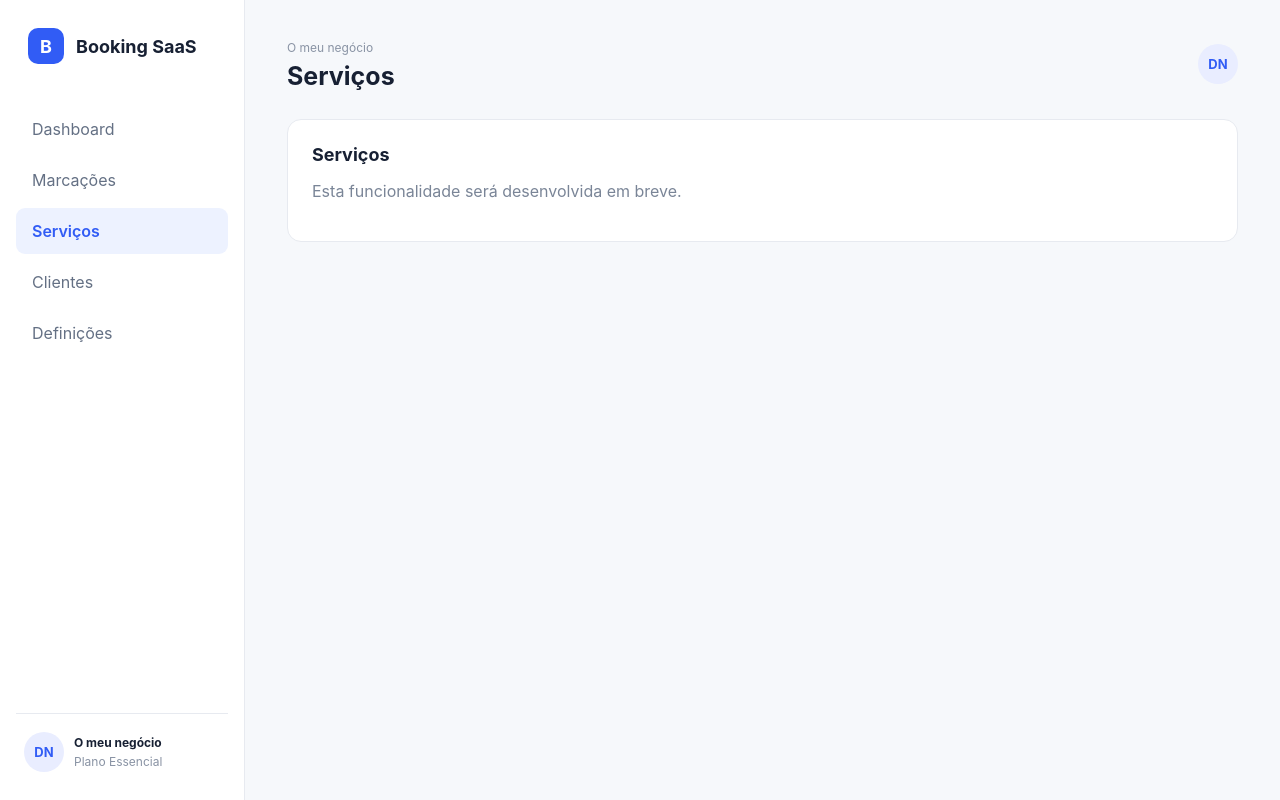
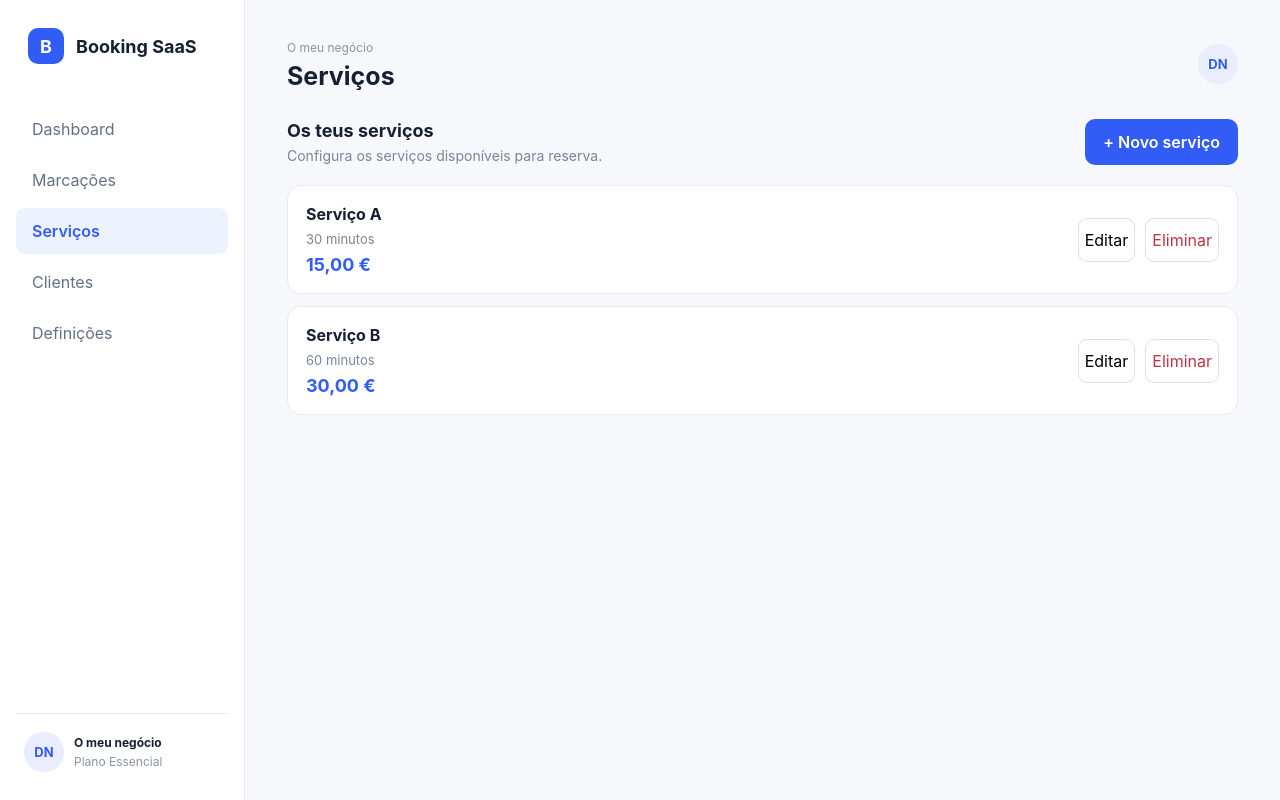
Before and after one commit to DCoelhoo/booking-saas, a React (Vite) app: page / in a window 1280 px wide. Both pictures are taken after a click on the button "Serviços". Built offline with nearby package versions, Linux system fonts and the light colour scheme.

Commit message:
feat: add service management interface

```diff
--- a/src/App.tsx
+++ b/src/App.tsx
@@ -1,6 +1,7 @@
 
 import { useState } from 'react'
 import './App.css'
+import ServicesPage from './features/services/ServicesPage'
 
 type Page =
   | 'Dashboard'
@@ -115,6 +116,8 @@ function App() {
               </div>
             </section>
           </div>
+        ) : activePage === 'Serviços' ? (
+          <ServicesPage />
         ) : (
           <section className="panel">
             <h2>{activePage}</h2>
--- /dev/null
+++ b/src/features/services/ServicesPage.css
@@ -0,0 +1,145 @@
+
+.services-page {
+  display: flex;
+  flex-direction: column;
+  gap: 20px;
+}
+
+.services-heading {
+  display: flex;
+  flex-direction: column;
+  gap: 16px;
+}
+
+.services-heading p {
+  font-size: 14px;
+  margin: 6px 0 0;
+}
+
+.primary-button,
+.secondary-button {
+  min-height: 46px;
+  border-radius: 10px;
+  padding: 12px 18px;
+  font-weight: 600;
+  cursor: pointer;
+}
+
+.primary-button {
+  background: #315cf5;
+  color: white;
+  border: none;
+}
+
+.secondary-button {
+  background: white;
+  border: 1px solid #dce2ec;
+  color: #172033;
+}
+
+.service-form,
+.service-card {
+  background: white;
+  border: 1px solid #e7eaf0;
+  border-radius: 14px;
+  padding: 18px;
+}
+
+.service-form {
+  display: flex;
+  flex-direction: column;
+  gap: 12px;
+}
+
+.service-form label {
+  font-size: 13px;
+  font-weight: 600;
+}
+
+.service-form input {
+  width: 100%;
+  min-height: 46px;
+  padding: 12px;
+  border: 1px solid #dce2ec;
+  border-radius: 9px;
+  font: inherit;
+  font-size: 16px;
+}
+
+.form-actions {
+  display: flex;
+  gap: 10px;
+  margin-top: 12px;
+}
+
+.form-actions button {
+  flex: 1;
+}
+
+.service-list {
+  display: flex;
+  flex-direction: column;
+  gap: 12px;
+}
+
+.service-card {
+  display: flex;
+  flex-direction: column;
+  gap: 16px;
+}
+
+.service-info {
+  display: flex;
+  flex-direction: column;
+  gap: 7px;
+}
+
+.service-info span {
+  color: #7a8597;
+  font-size: 13px;
+}
+
+.service-price {
+  color: #315cf5;
+  font-size: 18px;
+}
+
+.service-actions {
+  display: flex;
+  gap: 10px;
+}
+
+.service-actions button {
+  flex: 1;
+  min-height: 44px;
+  border: 1px solid #dce2ec;
+  background: white;
+  border-radius: 9px;
+  cursor: pointer;
+}
+
+.service-actions .delete-button {
+  color: #bf3344;
+}
+
+@media (min-width: 768px) {
+  .services-heading {
+    flex-direction: row;
+    justify-content: space-between;
+    align-items: center;
+  }
+
+  .service-card {
+    flex-direction: row;
+    justify-content: space-between;
+    align-items: center;
+  }
+
+  .service-actions button {
+    flex: initial;
+  }
+
+  .service-form {
+    max-width: 560px;
+  }
+}
--- /dev/null
+++ b/src/features/services/ServicesPage.tsx
@@ -0,0 +1,203 @@
+
+import { useState, type FormEvent } from 'react'
+import './ServicesPage.css'
+
+type Service = {
+  id: string
+  name: string
+  duration: number
+  price: number
+}
+
+const initialServices: Service[] = [
+  {
+    id: '1',
+    name: 'Serviço A',
+    duration: 30,
+    price: 15,
+  },
+  {
+    id: '2',
+    name: 'Serviço B',
+    duration: 60,
+    price: 30,
+  },
+]
+
+export default function ServicesPage() {
+  const [services, setServices] = useState<Service[]>(initialServices)
+  const [editingId, setEditingId] = useState<string | null>(null)
+  const [showForm, setShowForm] = useState(false)
+
+  const [name, setName] = useState('')
+  const [duration, setDuration] = useState('30')
+  const [price, setPrice] = useState('')
+
+  function resetForm() {
+    setName('')
+    setDuration('30')
+    setPrice('')
+    setEditingId(null)
+    setShowForm(false)
+  }
+
+  function editService(service: Service) {
+    setEditingId(service.id)
+    setName(service.name)
+    setDuration(String(service.duration))
+    setPrice(String(service.price))
+    setShowForm(true)
+  }
+
+  function saveService(event: FormEvent<HTMLFormElement>) {
+    event.preventDefault()
+
+    const parsedDuration = Number(duration)
+    const parsedPrice = Number(price)
+
+    if (
+      !name.trim() ||
+      !Number.isInteger(parsedDuration) ||
+      parsedDuration <= 0 ||
+      !Number.isFinite(parsedPrice) ||
+      parsedPrice < 0
+    ) {
+      return
+    }
+
+    if (editingId !== null) {
+      setServices((current) =>
+        current.map((service) =>
+          service.id === editingId
+            ? { ...service, name: name.trim(), duration: parsedDuration, price: parsedPrice }
+            : service
+        )
+      )
+    } else {
+      const newService: Service = {
+        id: crypto.randomUUID(),
+        name: name.trim(),
+        duration: parsedDuration,
+        price: parsedPrice,
+      }
+
+      setServices((current) => [...current, newService])
+    }
+
+    resetForm()
+  }
+
+  function deleteService(id: string) {
+    if (!window.confirm('Queres eliminar este serviço?')) return
+
+    setServices((current) =>
+      current.filter((service) => service.id !== id)
+    )
+  }
+
+  const euro = new Intl.NumberFormat('pt-PT', {
+    style: 'currency',
+    currency: 'EUR',
+  })
+
+  return (
+    <section className="services-page">
+      <div className="services-heading">
+        <div>
+          <h2>Os teus serviços</h2>
+          <p>Configura os serviços disponíveis para reserva.</p>
+        </div>
+
+        <button
+          className="primary-button"
+          type="button"
+          onClick={() => {
+            resetForm()
+            setShowForm(true)
+          }}
+        >
+          + Novo serviço
+        </button>
+      </div>
+
+      {showForm && (
+        <form className="service-form" onSubmit={saveService}>
+          <h2>{editingId !== null ? 'Editar serviço' : 'Novo serviço'}</h2>
+
+          <label htmlFor="service-name">Nome</label>
+          <input
+            id="service-name"
+            value={name}
+            onChange={(event) => setName(event.target.value)}
+            placeholder="Ex.: Corte de cabelo"
+            required
+            maxLength={100}
+          />
+
+          <label htmlFor="service-duration">Duração (minutos)</label>
+          <input
+            id="service-duration"
+            type="number"
+            min="1"
+            step="1"
+            value={duration}
+            onChange={(event) => setDuration(event.target.value)}
+            required
+          />
+
+          <label htmlFor="service-price">Preço (€)</label>
+          <input
+            id="service-price"
+            type="number"
+            min="0"
+            step="0.01"
+            value={price}
+            onChange={(event) => setPrice(event.target.value)}
+            required
+          />
+
+          <div className="form-actions">
+            <button type="button" className="secondary-button" onClick={resetForm}>
+              Cancelar
+            </button>
+            <button type="submit" className="primary-button">
+              Guardar serviço
+            </button>
+          </div>
+        </form>
+      )}
+
+      <div className="service-list">
+        {services.length === 0 && (
+          <p>Ainda não tens serviços. Cria o primeiro!</p>
+        )}
+
+        {services.map((service) => (
+          <article className="service-card" key={service.id}>
+            <div className="service-info">
+              <strong>{service.name}</strong>
+              <span>{service.duration} minutos</span>
+              <strong className="service-price">{euro.format(service.price)}</strong>
+            </div>
+
+            <div className="service-actions">
+              <button
+                type="button"
+                onClick={() => editService(service)}
+              >
+                Editar
+              </button>
+              <button
+                type="button"
+                className="delete-button"
+                onClick={() => deleteService(service.id)}
+              >
+                Eliminar
+              </button>
+            </div>
+          </article>
+        ))}
+      </div>
+    </section>
+  )
+}
```
